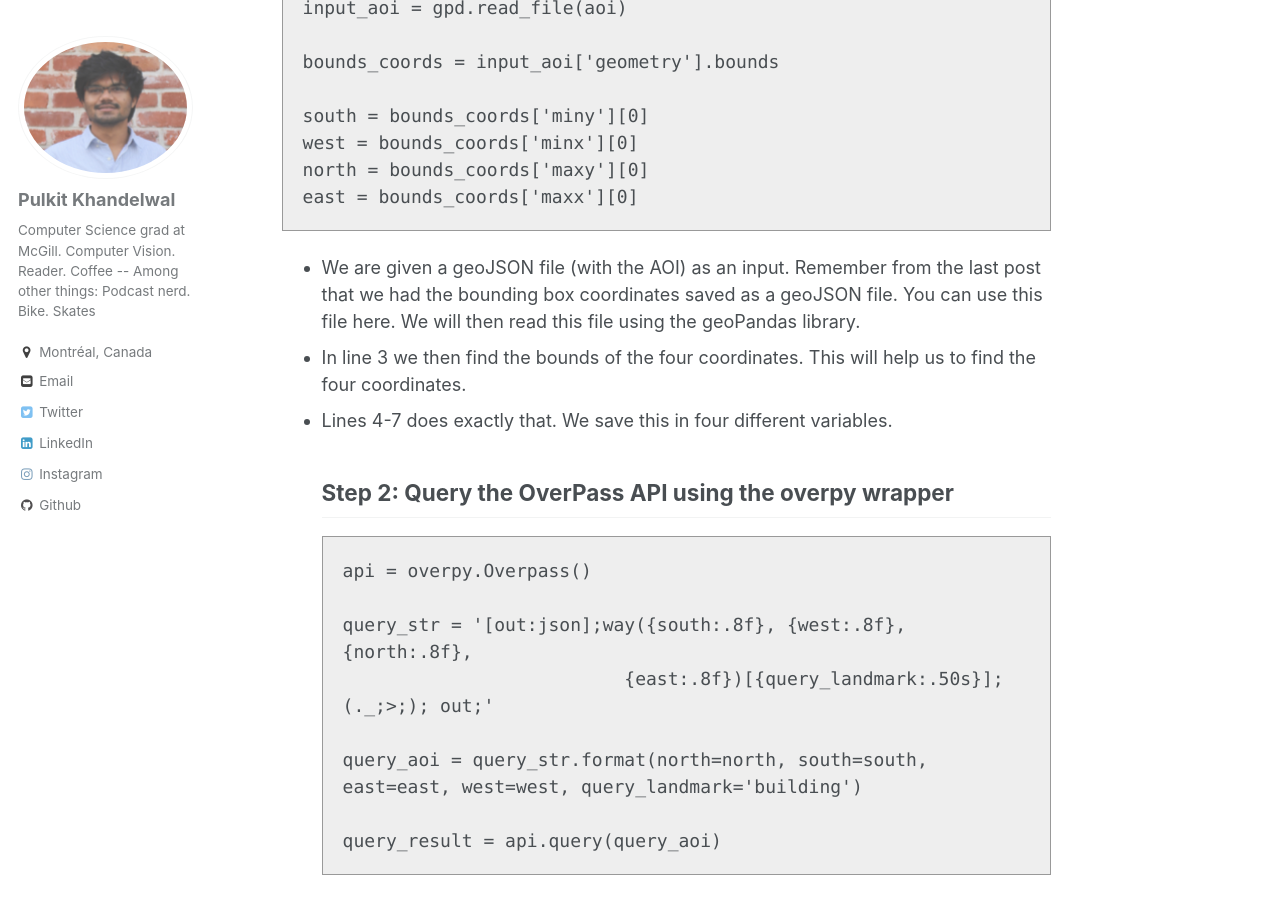
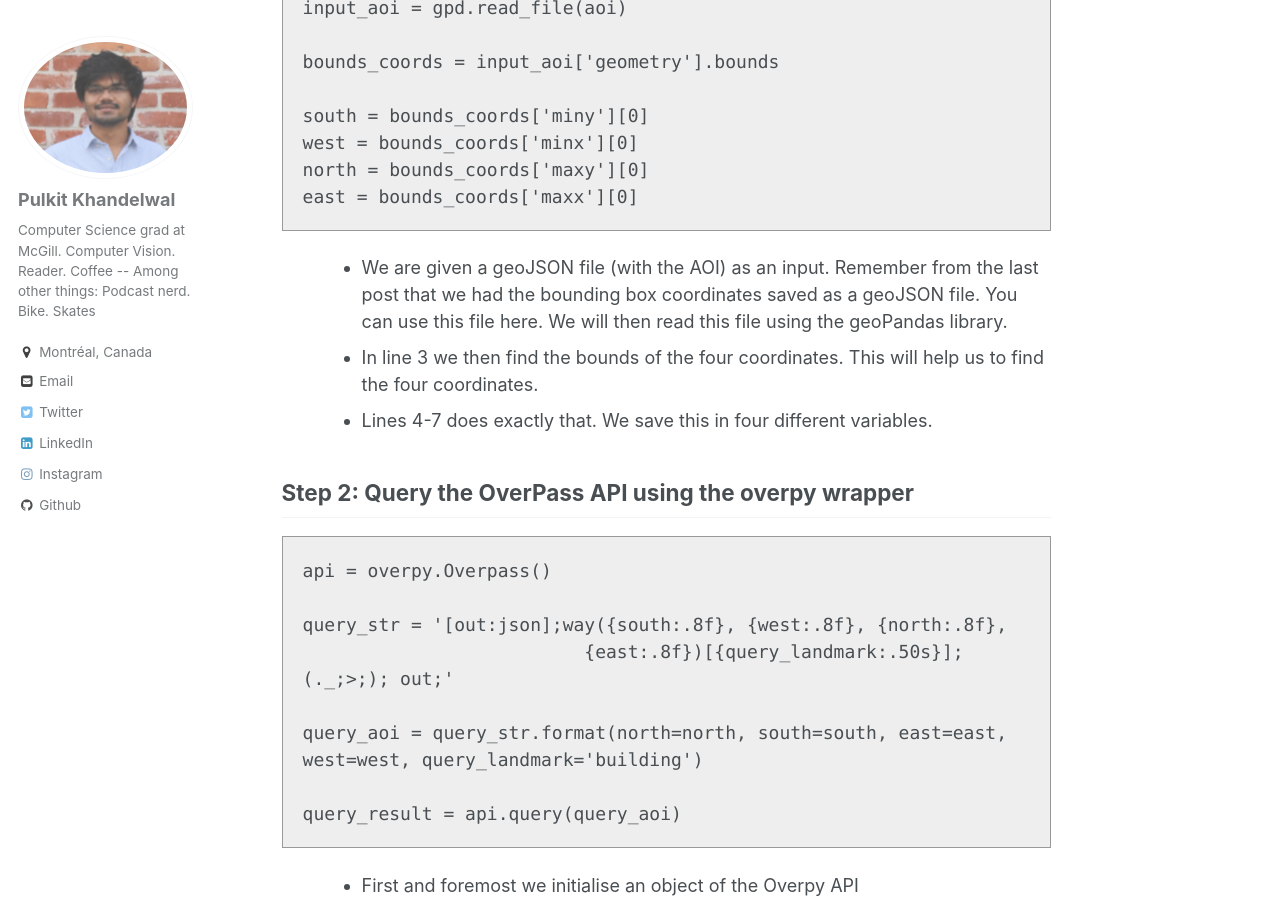
Before and after one commit to Pulkit-Khandelwal/pulkit-khandelwal.github.io, a Jekyll site: the page built from _blog/blog_5_part2.html, in a window 1280 px wide and 900 px high, scrolled down 1195 px. Built offline with Jekyll 4.4.1, drawn with Linux system fonts in a browser that asks for light colours.

Commit message:
Update blog_5_part2.html

```diff
--- a/_blog/blog_5_part2.html
+++ b/_blog/blog_5_part2.html
@@ -119,11 +119,13 @@
 
 
 <p>
+<ol>
 <ul style="list-style-type:disc">
 <li>We are given a geoJSON file (with the AOI) as an input. Remember from the last post that we had the bounding box coordinates saved as
 a geoJSON file. You can use this file here. We will then read this file using the geoPandas library.</li>
 <li>In line 3 we then find the bounds of the four coordinates. This will help us to find the four coordinates.</li>
 <li>Lines 4-7 does exactly that. We save this in four different variables.</li>
+</ol>
 </p>
 
 
@@ -144,6 +146,7 @@
 
 
 <p>
+<ol>
 <ul style="list-style-type:disc">
 <li>First and foremost we initialise an object of the Overpy API </li>
 <li>In line 3 we write a query in the format prescribed by Overpy. The query string accepts the four coordinates of the
@@ -153,6 +156,7 @@
 <li>In line 6 the arguments are passed using <b>format</b> </li>
 <li>Next, we query the Overpass API using the overpy wrapper to get all the buildings in the AOI. <b>query_result</b> stores the
 query.</li>
+</ol>
 </p>
 
 
```
